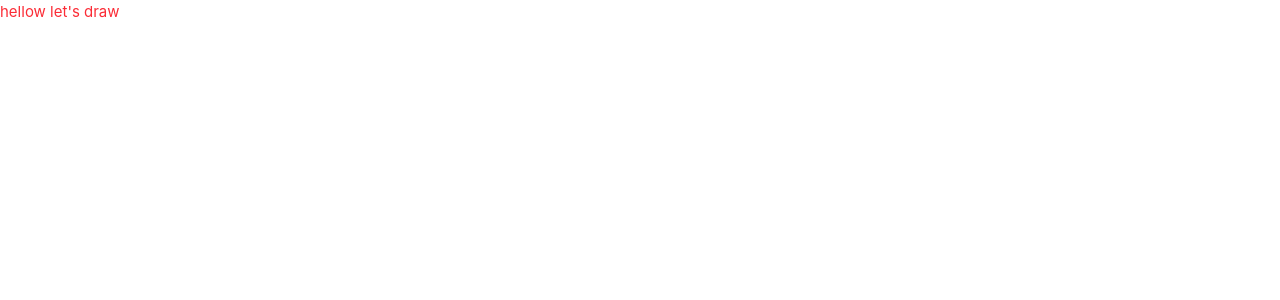
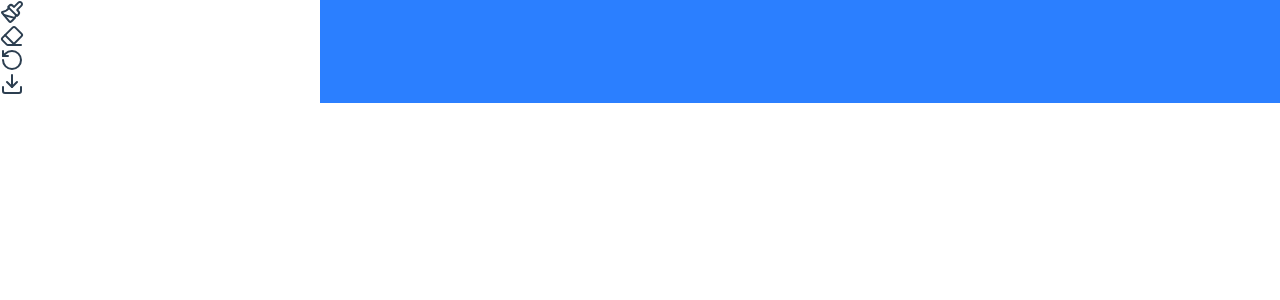
Before and after one commit to bmsgdev/drawapp, a Vue app: page / in a window 1280 px wide. Shown: the top 300 px of the page. Built offline with nearby package versions, Linux system fonts and the light colour scheme; the HTML template or start-up script is replaced by a standard one.

Commit message:
add icons

```diff
--- a/src/components/CanvasComponent.vue
+++ b/src/components/CanvasComponent.vue
@@ -0,0 +1,5 @@
+<script setup lang="ts">
+</script>
+<template>
+
+</template>
--- a/src/components/HomeComponent.vue
+++ b/src/components/HomeComponent.vue
@@ -1,5 +1,14 @@
+<script setup lang="ts">
+import CanvasComponent from "./CanvasComponent.vue";
+import ToolBarComponent from "./ToolBarComponent.vue";
+</script>
 <template>
-<h1 class="text-red-500">hellow let's draw</h1>
+  <div class="flex w-full">
+    <div class="w-[25%]">
+      <ToolBarComponent />
+    </div>
+    <div class="w-[75%] bg-blue-500">
+      <CanvasComponent />
+    </div>
+  </div>
 </template>
-<script setup lang="ts">
-</script>
--- a/src/components/ToolBarComponent.vue
+++ b/src/components/ToolBarComponent.vue
@@ -0,0 +1,17 @@
+<script setup lang="ts">
+import { Download, Eraser, Paintbrush, RotateCcw } from "lucide-vue-next";
+</script>
+<template>
+  <div>
+    <div>
+      <div>
+         <button>
+            <Paintbrush />
+            <Eraser />
+            <RotateCcw />
+            <Download/>
+         </button>
+      </div>
+    </div>
+  </div>
+</template>
```
